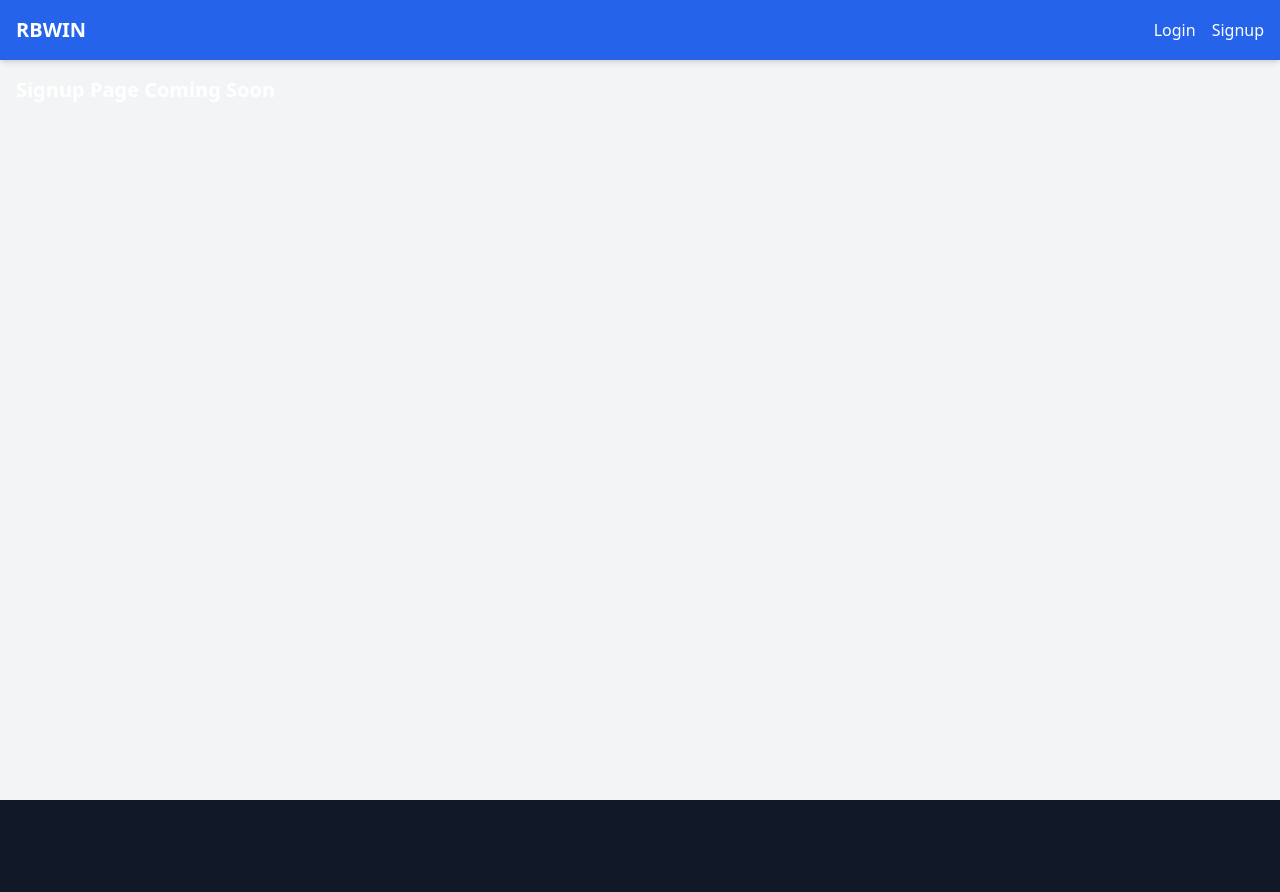
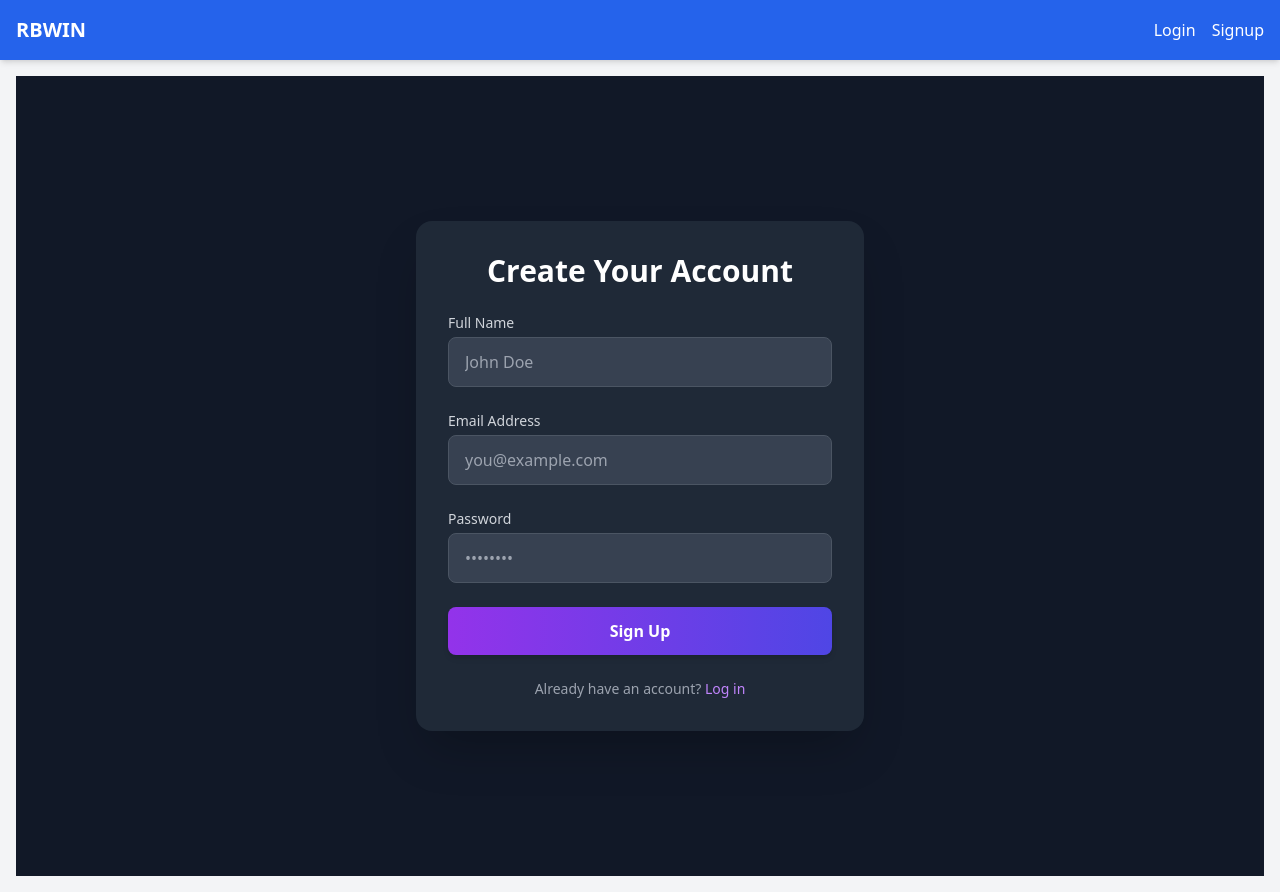
Before and after one commit to rani4213Rb/rbwin-backend, a React (Vite) app: page /signup in a window 1280 px wide. Before the commit the page ends 800 px from the top, so only its background shows below. Built offline with nearby package versions, Linux system fonts and the light colour scheme; no server answers.

Commit message:
Initial commit

```diff
--- a/src/pages/Signup.jsx
+++ b/src/pages/Signup.jsx
@@ -1,11 +1,135 @@
-import React from "react";
+import React, { useState } from 'react';
+import { motion } from 'framer-motion';
+import { Link } from 'react-router-dom';
 
-function Signup() {
+const Signup = () => {
+  const [formData, setFormData] = useState({
+    name: '',
+    email: '',
+    password: '',
+  });
+
+  const handleChange = (e) => {
+    setFormData({ ...formData, [e.target.name]: e.target.value });
+  };
+
+  const handleSubmit = (e) => {
+    e.preventDefault();
+    // Add your signup logic here (e.g., API call)
+    console.log('Form submitted:', formData);
+  };
+
+  // Animation variants for Framer Motion
+  const containerVariants = {
+    hidden: { opacity: 0, y: 50 },
+    visible: {
+      opacity: 1,
+      y: 0,
+      transition: { duration: 0.8, ease: 'easeOut' },
+    },
+  };
+
+  const inputVariants = {
+    focus: { scale: 1.02, borderColor: '#8b5cf6', transition: { duration: 0.3 } },
+    blur: { scale: 1, borderColor: '#4b5563', transition: { duration: 0.3 } },
+  };
+
+  const buttonVariants = {
+    hover: { scale: 1.05, backgroundColor: '#a78bfa', transition: { duration: 0.3 } },
+    tap: { scale: 0.95 },
+  };
+
   return (
-    <div>
-      <h2 className="text-xl font-bold">Signup Page Coming Soon</h2>
+    <div className="min-h-screen flex items-center justify-center bg-gray-900">
+      <motion.div
+        className="bg-gray-800 p-8 rounded-2xl shadow-2xl w-full max-w-md"
+        variants={containerVariants}
+        initial="hidden"
+        animate="visible"
+      >
+        <h2 className="text-3xl font-bold text-center text-white mb-6">
+          Create Your Account
+        </h2>
+        <form onSubmit={handleSubmit} className="space-y-6">
+          {/* Name Field */}
+          <div>
+            <label htmlFor="name" className="block text-sm font-medium text-gray-300">
+              Full Name
+            </label>
+            <motion.input
+              type="text"
+              name="name"
+              id="name"
+              value={formData.name}
+              onChange={handleChange}
+              variants={inputVariants}
+              whileFocus="focus"
+              className="mt-1 w-full px-4 py-3 bg-gray-700 text-white border border-gray-600 rounded-lg focus:outline-none focus:ring-2 focus:ring-purple-500"
+              placeholder="John Doe"
+              required
+            />
+          </div>
+
+          {/* Email Field */}
+          <div>
+            <label htmlFor="email" className="block text-sm font-medium text-gray-300">
+              Email Address
+            </label>
+            <motion.input
+              type="email"
+              name="email"
+              id="email"
+              value={formData.email}
+              onChange={handleChange}
+              variants={inputVariants}
+              whileFocus="focus"
+              className="mt-1 w-full px-4 py-3 bg-gray-700 text-white border border-gray-600 rounded-lg focus:outline-none focus:ring-2 focus:ring-purple-500"
+              placeholder="you@example.com"
+              required
+            />
+          </div>
+
+          {/* Password Field */}
+          <div>
+            <label htmlFor="password" className="block text-sm font-medium text-gray-300">
+              Password
+            </label>
+            <motion.input
+              type="password"
+              name="password"
+              id="password"
+              value={formData.password}
+              onChange={handleChange}
+              variants={inputVariants}
+              whileFocus="focus"
+              className="mt-1 w-full px-4 py-3 bg-gray-700 text-white border border-gray-600 rounded-lg focus:outline-none focus:ring-2 focus:ring-purple-500"
+              placeholder="••••••••"
+              required
+            />
+          </div>
+
+          {/* Submit Button */}
+          <motion.button
+            type="submit"
+            variants={buttonVariants}
+            whileHover="hover"
+            whileTap="tap"
+            className="w-full py-3 px-4 bg-gradient-to-r from-purple-600 to-indigo-600 text-white font-semibold rounded-lg shadow-md hover:shadow-lg focus:outline-none focus:ring-2 focus:ring-purple-500"
+          >
+            Sign Up
+          </motion.button>
+        </form>
+
+        {/* Link to Login */}
+        <p className="mt-6 text-center text-sm text-gray-400">
+          Already have an account?{' '}
+          <Link to="/login" className="text-purple-400 hover:text-purple-300 font-medium">
+            Log in
+          </Link>
+        </p>
+      </motion.div>
     </div>
   );
-}
+};
 
 export default Signup;
```
